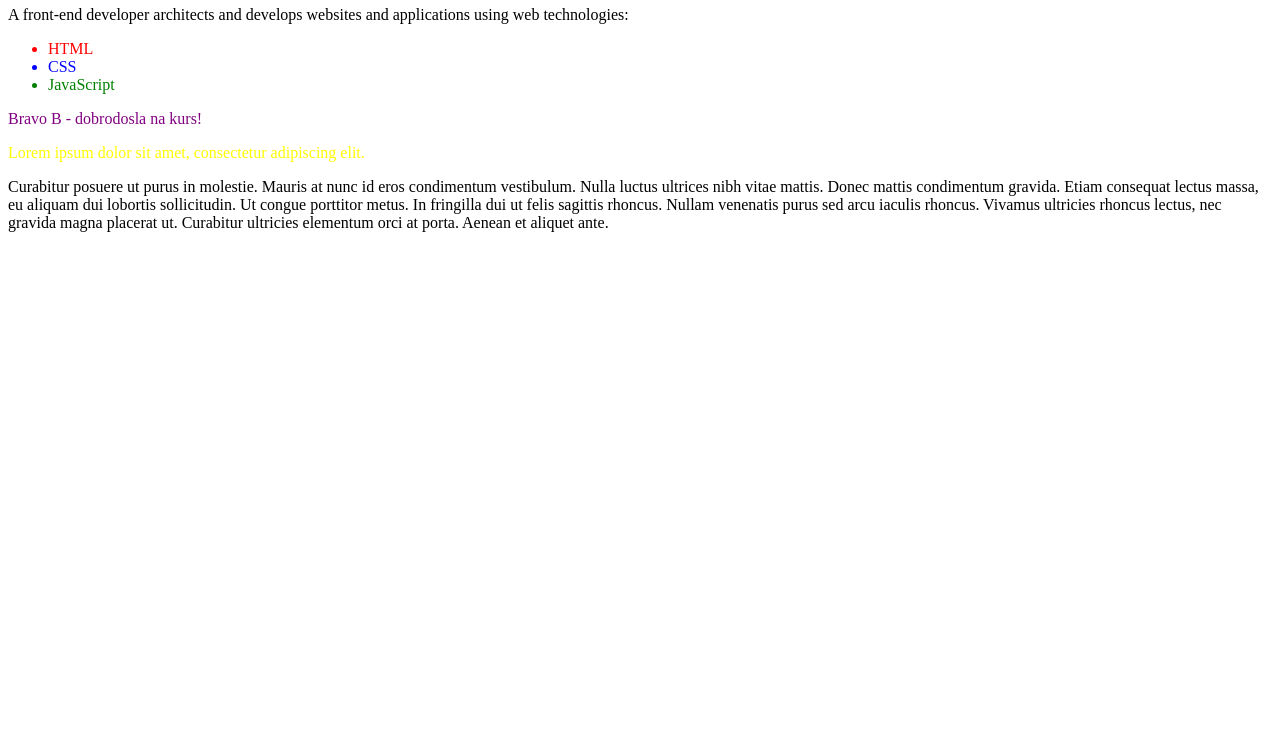
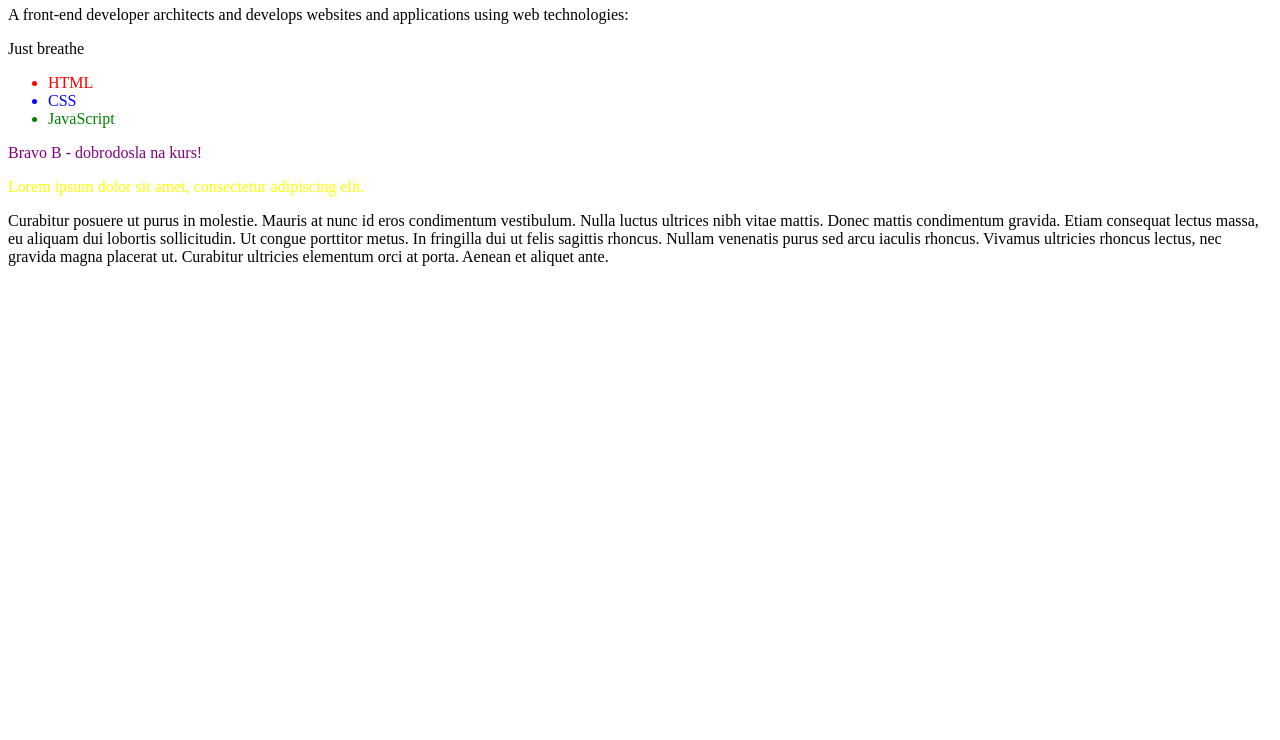
Before and after one commit to Biljus/bvezba, a plain HTML site: page index.html in a window 1280 px wide. Shown: the part 60-800 px from the top of the page. Drawn offline with Linux system fonts and the light colour scheme.

Commit message:
novi tekst

```diff
--- a/index.html
+++ b/index.html
@@ -1,6 +1,8 @@
 <h1>Introduction to Front-end Development</h1>
 
 <p>A front-end developer architects and develops websites and applications using web technologies:</p>
+
+<p>Just breathe</p>
 
 <ul>
 
```
